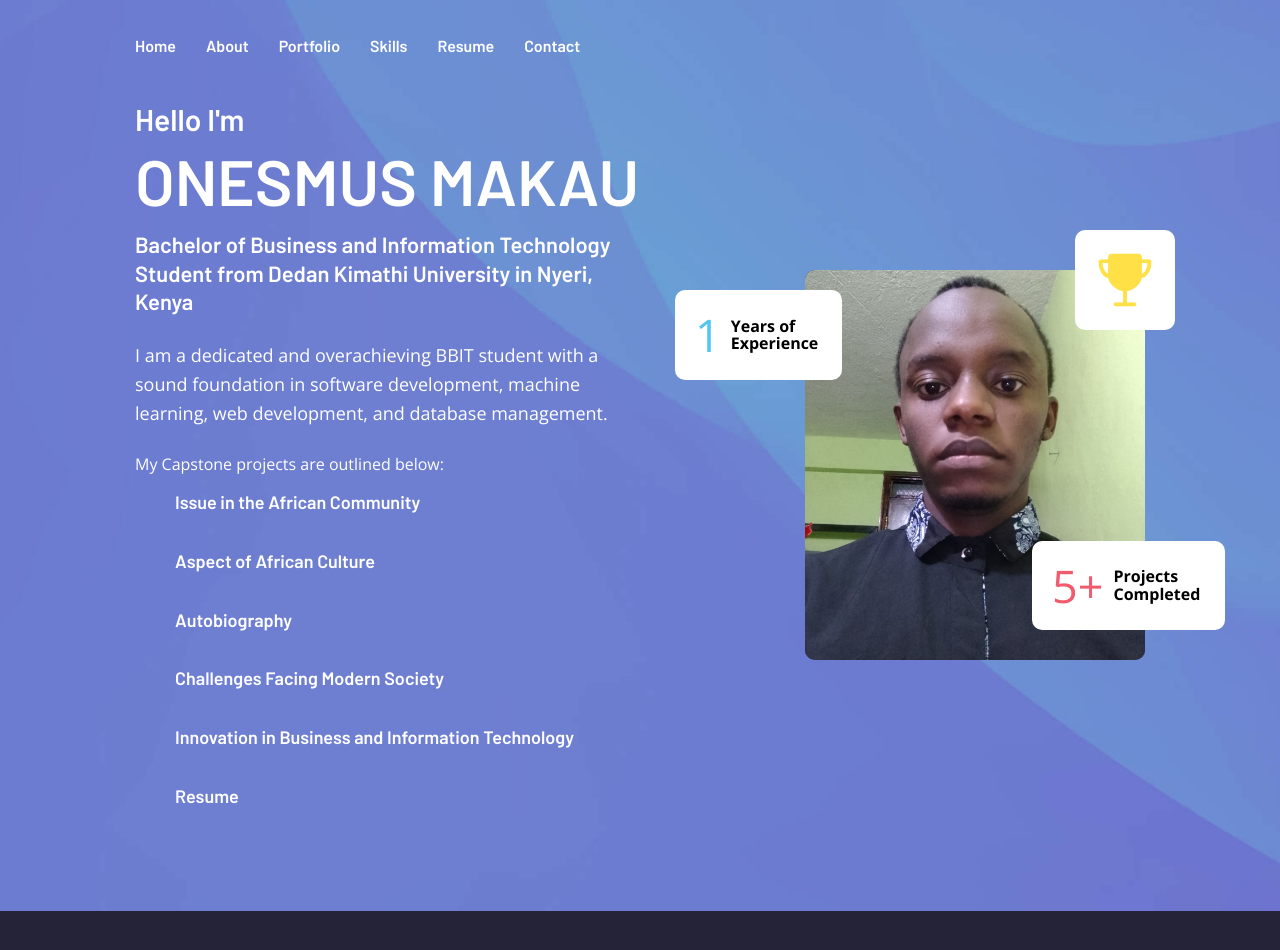
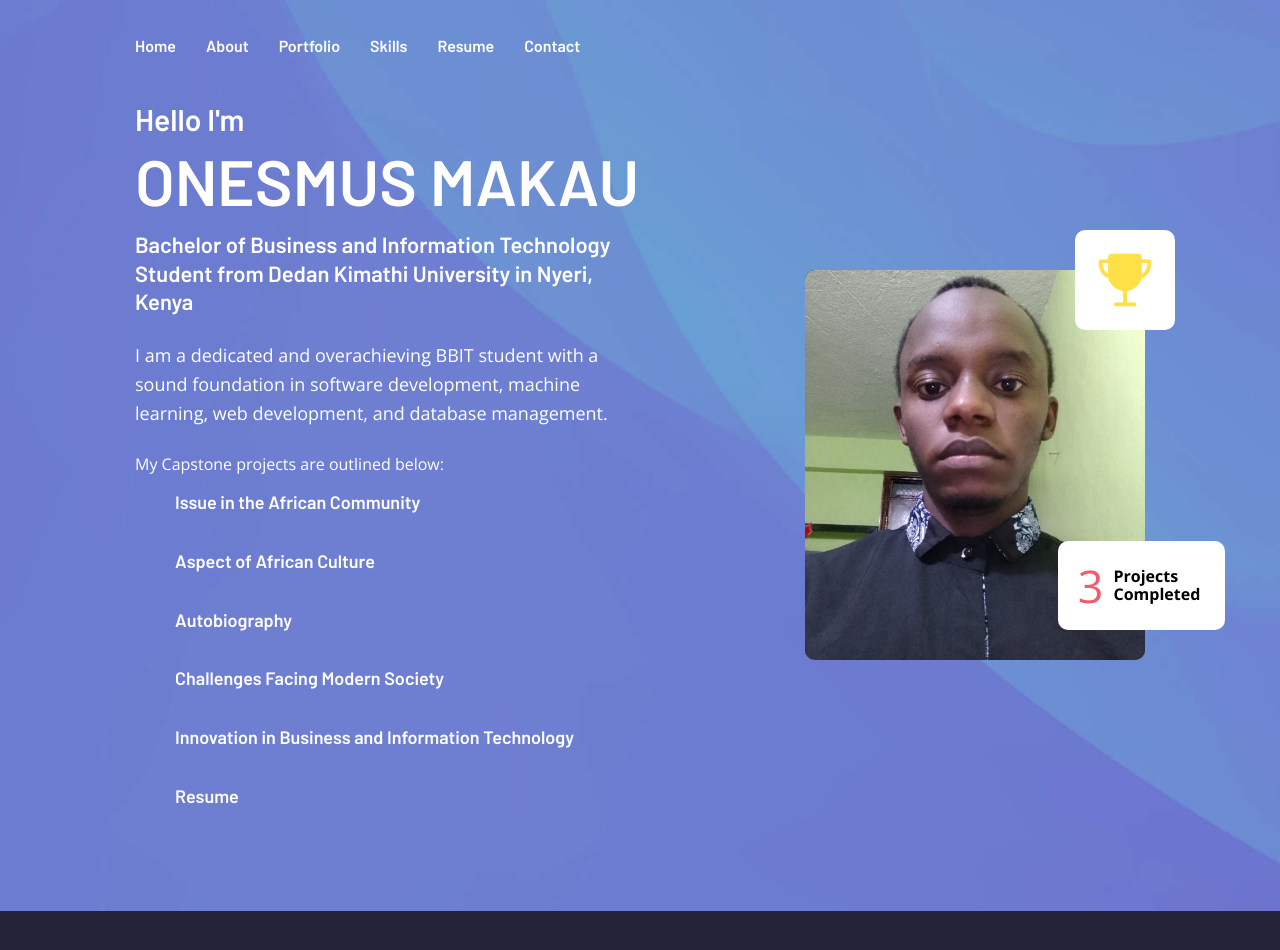
Before and after one commit to Makau03/Capstone, a plain HTML site: page index.html in a window 1280 px wide. Shown: the top 950 px of the page. Drawn offline with nearby package versions, Linux system fonts and the light colour scheme; files whose address does not match are found by name.

Commit message:
Update index.html

```diff
--- a/index.html
+++ b/index.html
@@ -70,13 +70,16 @@
           <div class="hero-banner">
             <img src="My_Portfolio.jpg" width="800" height="864" loading="lazy" alt="My_Pic" class="img-cover">
 
+           <!--
+
             <div class="elem elem-1">
               <p class="elem-title">1</p>
               <p class="elem-text">Years of Experience</p>
             </div>
+            -->
 
             <div class="elem elem-2">
-              <p class="elem-title">5+</p>
+              <p class="elem-title">3</p>
               <p class="elem-text">Projects Completed</p>
             </div>
 
```
